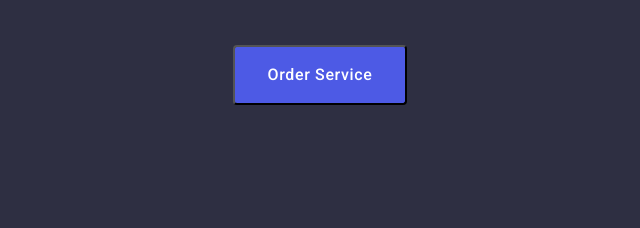
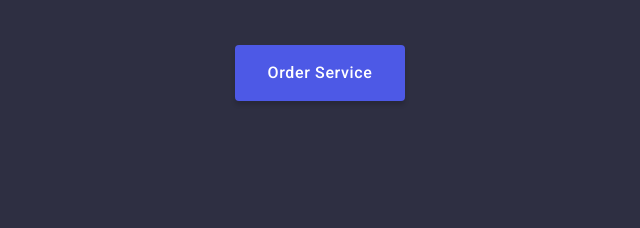
Before and after one commit to Artem303/goit-markup-hw-03, a plain HTML site: page index.html in a window 1280 px wide. Shown: the part 381-609 px from the top of the page, 400-1040 px from the left. Drawn offline with nearby package versions, Linux system fonts and the light colour scheme.

Commit message:
hw-3
спроба 4

```diff
--- a/css/styles.css
+++ b/css/styles.css
@@ -146,6 +146,7 @@ display: flex;
 flex-direction: column;
 width: 1440px;
 height: 600px;
+padding-bottom: 188px;
 }
 .hero > .title {
     font-size: 56px ;
@@ -163,7 +164,9 @@ padding: 16px 32px;
     line-height: 1.5 ;
     letter-spacing: 0.04em ;
     color: var(--WHITE);
-    background-color: var(--IRIS);
+    background-color: hsla(235, 75%, 60%, 1);
+    box-shadow: 0px 4px 4px rgba(0, 0, 0, 0.15);
+border: none;
 }
 
 
@@ -176,8 +179,8 @@ padding: 16px 32px;
     margin-right: auto;
     margin-left: auto;
     margin-top: 48px ;
-    margin-bottom: 188px;
-
+    /* margin-bottom: 188px;
+     */
 }
 .title {
     margin-top: 188px;
```
